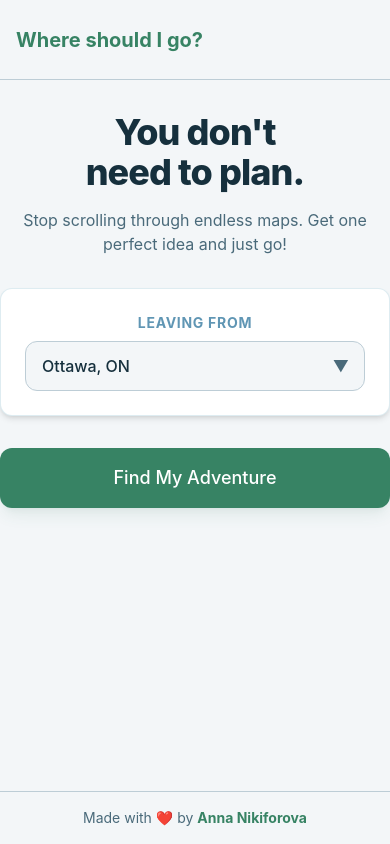
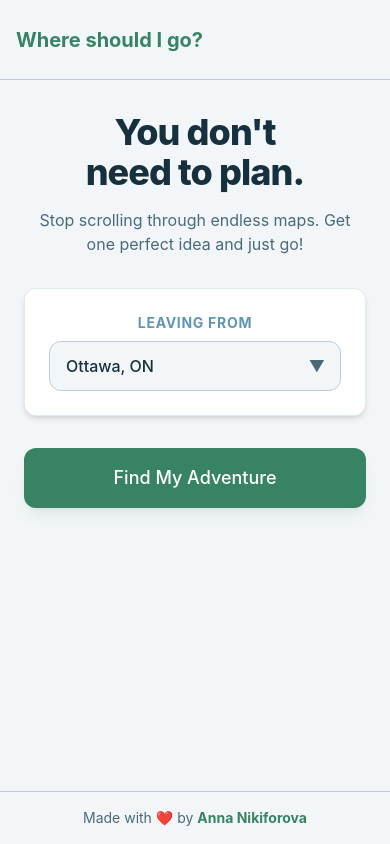
Before and after one commit to Camperkunz/Find-Your-Spot, a React (Vite) app: page / in a window 390 px wide. Built offline with nearby package versions, Linux system fonts and the light colour scheme.

Commit message:
fix: fixed mobile paddingin wrapper

```diff
--- a/src/components/ui/Layout.jsx
+++ b/src/components/ui/Layout.jsx
@@ -6,7 +6,7 @@ export default function Layout({ children, wide = false }) {
         <div className="min-h-dvh bg-surface text-ink flex flex-col font-sans">
             <Header />
             <main
-                className={`flex-1 flex flex-col sm:px-4 lg:px-8 my-8 w-full mx-auto ${wide ? "max-w-md lg:max-w-5xl" : "max-w-md"
+                className={`flex-1 flex flex-col px-6 lg:px-8 my-8 w-full mx-auto ${wide ? "max-w-md lg:max-w-5xl" : "max-w-md"
                     }`}
             >
                 {children}
```
